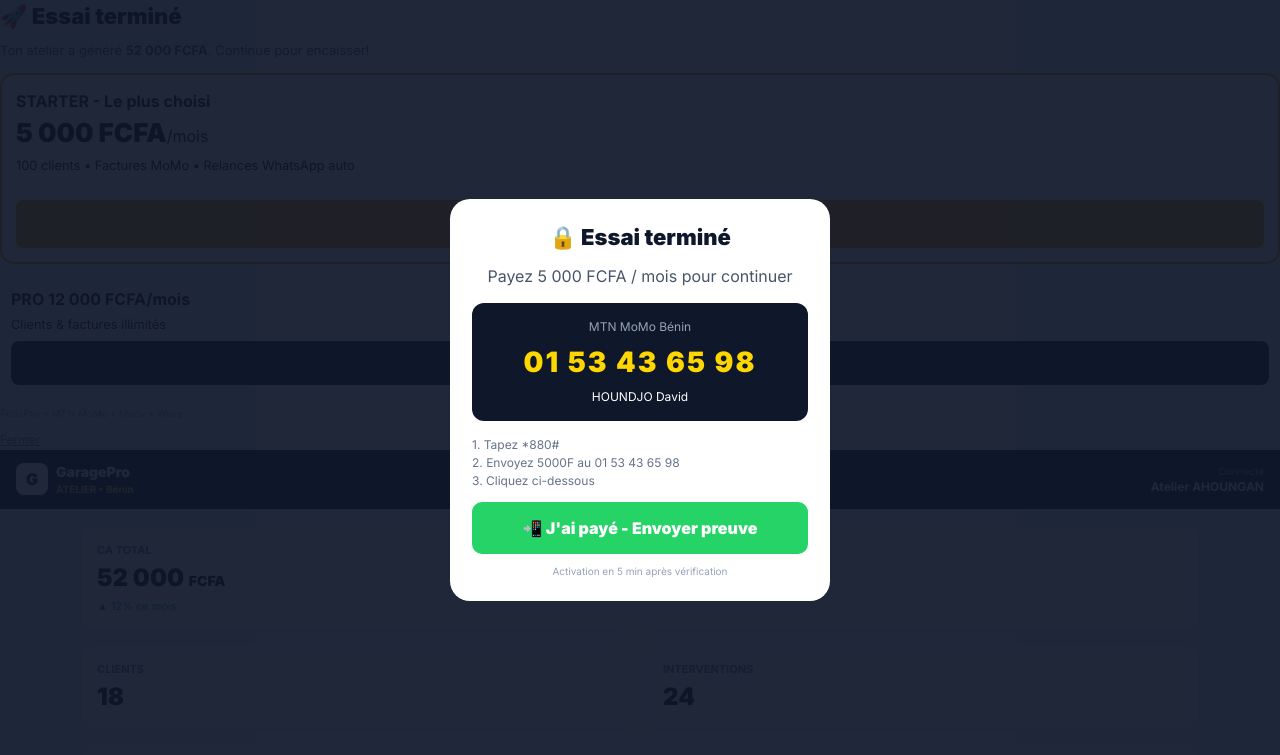
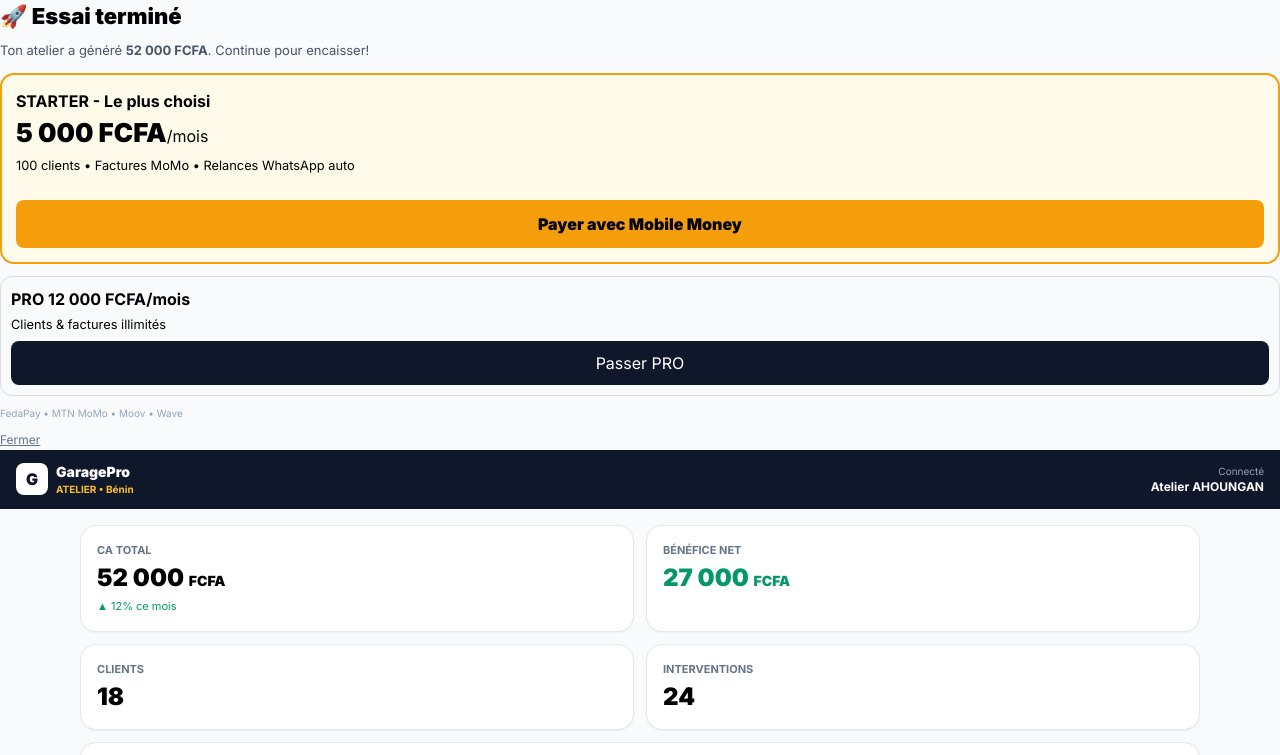
Before and after one commit to GBLAMAKOU/garage-pro-benin, a plain HTML site: page index.html in a window 1280 px wide. Shown: the top 755 px of the page. Drawn offline with nearby package versions, Linux system fonts and the light colour scheme.

Commit message:
Update index.html

```diff
--- a/index.html
+++ b/index.html
@@ -8,14 +8,14 @@
 <style>@import url('https://fonts.googleapis.com/css2?family=Inter:wght@400;700;900&display=swap');body{font-family:'Inter',sans-serif}</style>
 </head>
 <body class="bg-slate-50">
-<div id="paywall" style="display:flex;position:fixed;inset:0;background:rgba(15,23,42,.93);z-index:99999;align-items:center;justify-content:center;padding:20px">
+<div id="paywall" style="display:none;position:fixed;inset:0;background:rgba(15,23,42,.93);z-index:99999;align-items:center;justify-content:center;padding:20px">
 <div style="background:#fff;border-radius:20px;padding:22px;max-width:380px;width:100%;text-align:center">
 <h2 style="color:#0f172a;font-size:22px;font-weight:900;">🔒 Essai terminé</h2>
 <p style="margin:10px 0;color:#475569;">Payez 5 000 FCFA / mois pour continuer</p>
 <div style="background:#0f172a;color:white;padding:15px;border-radius:12px;margin:15px 0;">
 <p style="margin:0;font-size:12px;color:#94a3b8;">MTN MoMo Bénin</p>
 <p style="font-size:28px;font-weight:900;color:#FFD700;letter-spacing:2px;margin:5px 0;">01 53 43 65 98</p>
-<p style="font-size:12px;">HOUNDJO David</p>
+<p style="font-size:12px;">GBLAMAKOU Alain</p>
 </div>
 <p style="font-size:12px;color:#64748b;text-align:left;">1. Tapez *880#<br>2. Envoyez 5000F au 01 53 43 65 98<br>3. Cliquez ci-dessous</p>
 <a href="https://wa.me/2290153436598?text=Salut%20j'ai%20payé%205000F%20GaragePro%20-%20Mon%20atelier:" style="display:block;background:#25D366;color:white;padding:14px;border-radius:10px;text-decoration:none;font-weight:800;margin-top:12px;">📲 J'ai payé - Envoyer preuve</a>
```
